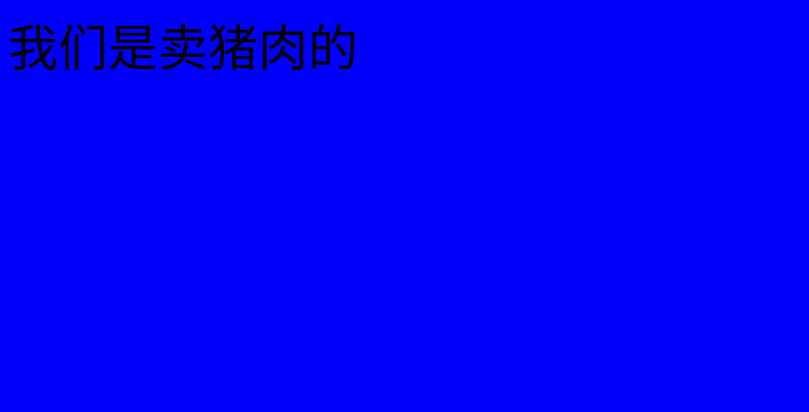
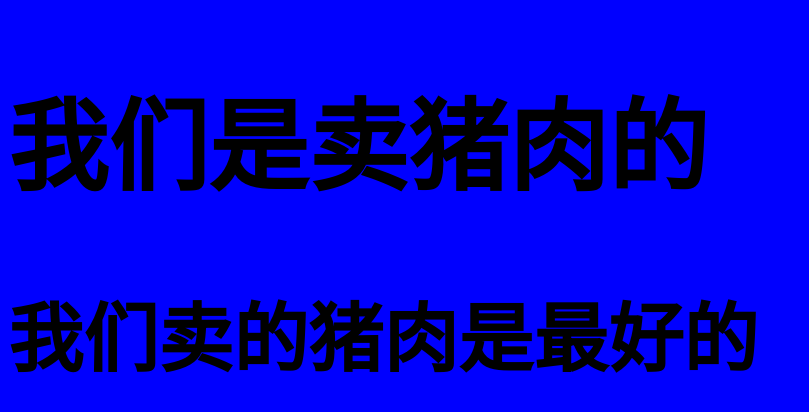
Before and after one commit to alertguo/git-demo-1, a plain HTML site: page index.html in a window 1280 px wide. Shown: the whole page, without its empty margins (0-809 px from the left). Drawn offline with Linux system fonts and the light colour scheme.

Commit message:
加了一行字

```diff
--- a/index.html
+++ b/index.html
@@ -7,6 +7,7 @@
     <link rel="stylesheet" href="style.css" />
   </head>
   <body>
-    我们是卖猪肉的
+    <h1>我们是卖猪肉的</h1>
+    <h2>我们卖的猪肉是最好的</h2>
   </body>
 </html>
```
